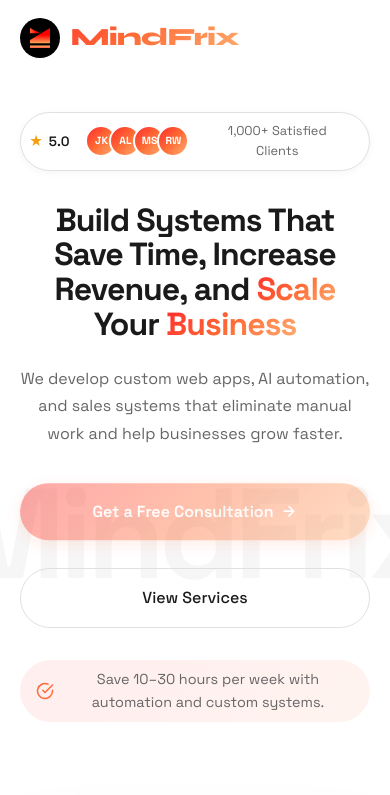
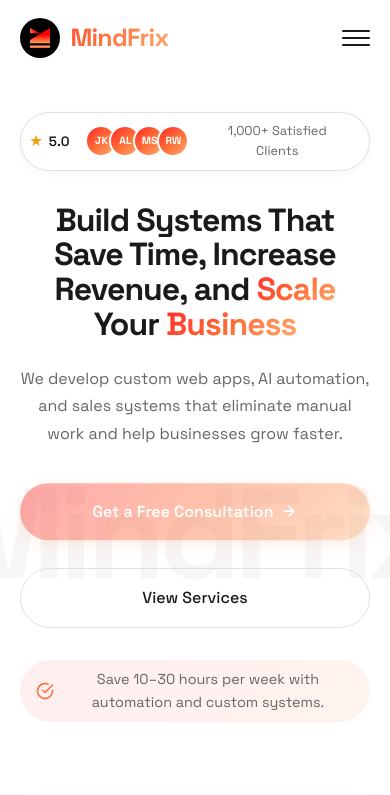
Before and after one commit to pritamghoshayurmed/mindfrix, a Next.js app: page / in a window 390 px wide. Shown: the top 795 px of the page. Built offline with nearby package versions, Linux system fonts and the light colour scheme.

Commit message:
feat: Update navbar logo font to Space Grotesk and adjust mobile menu button styles

```diff
--- a/src/app/globals.css
+++ b/src/app/globals.css
@@ -315,14 +315,14 @@ input {
   justify-content: space-between;
 }
 
-/* Logo — premium Syne font, gradient orange text */
+/* Logo — Space Grotesk font, gradient orange text */
 .navbar-logo {
   display: flex;
   align-items: center;
   gap: 0.65rem;
-  font-family: 'Syne', sans-serif;
+  font-family: 'Space Grotesk', sans-serif;
   font-size: 1.55rem;
-  font-weight: 800;
+  font-weight: 700;
   letter-spacing: -0.03em;
   flex-shrink: 0;
   background: var(--gradient-primary);
@@ -433,6 +433,17 @@ input {
   background: rgba(255, 255, 255, 0.8);
   border-radius: 2px;
   transition: var(--transition-base);
+}
+
+/* Mobile: hamburger is black by default, white when navbar is dark */
+@media (max-width: 768px) {
+  .mobile-menu-btn span {
+    background: #1a1a1a;
+  }
+
+  .navbar.scrolled .mobile-menu-btn span {
+    background: rgba(255, 255, 255, 0.9);
+  }
 }
 
 /* Mobile menu overlay — dark themed */
```
